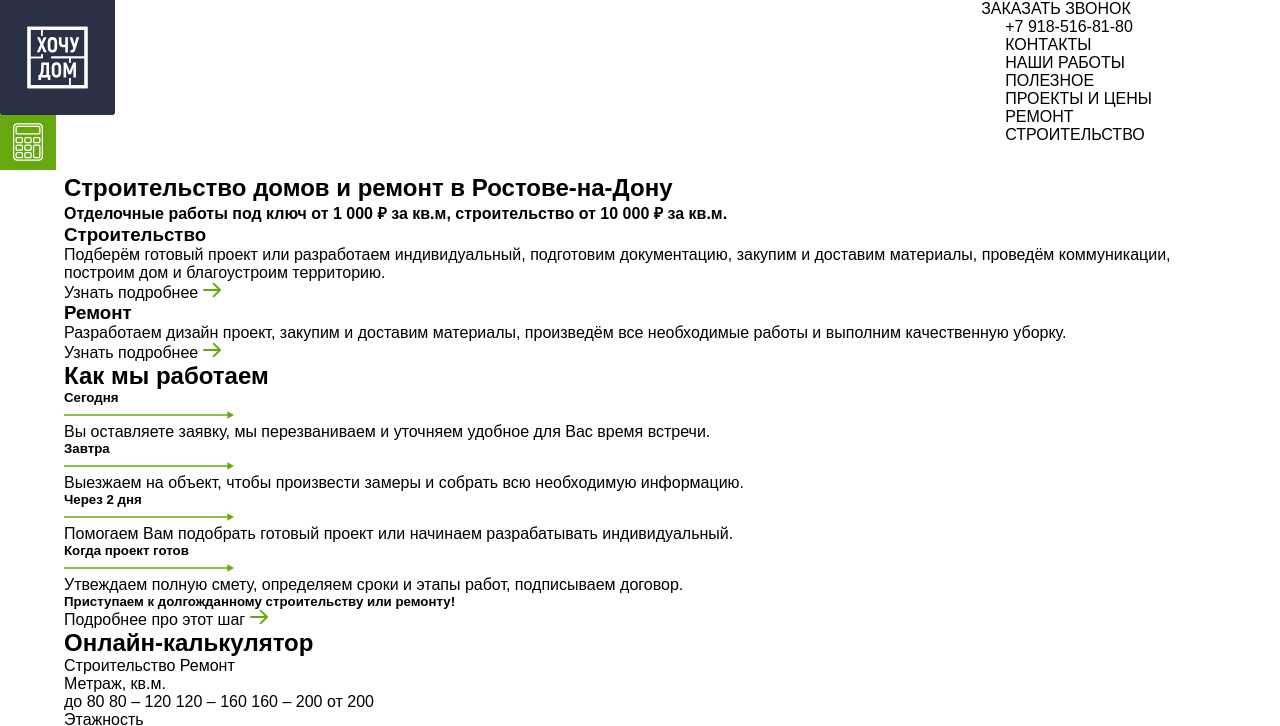
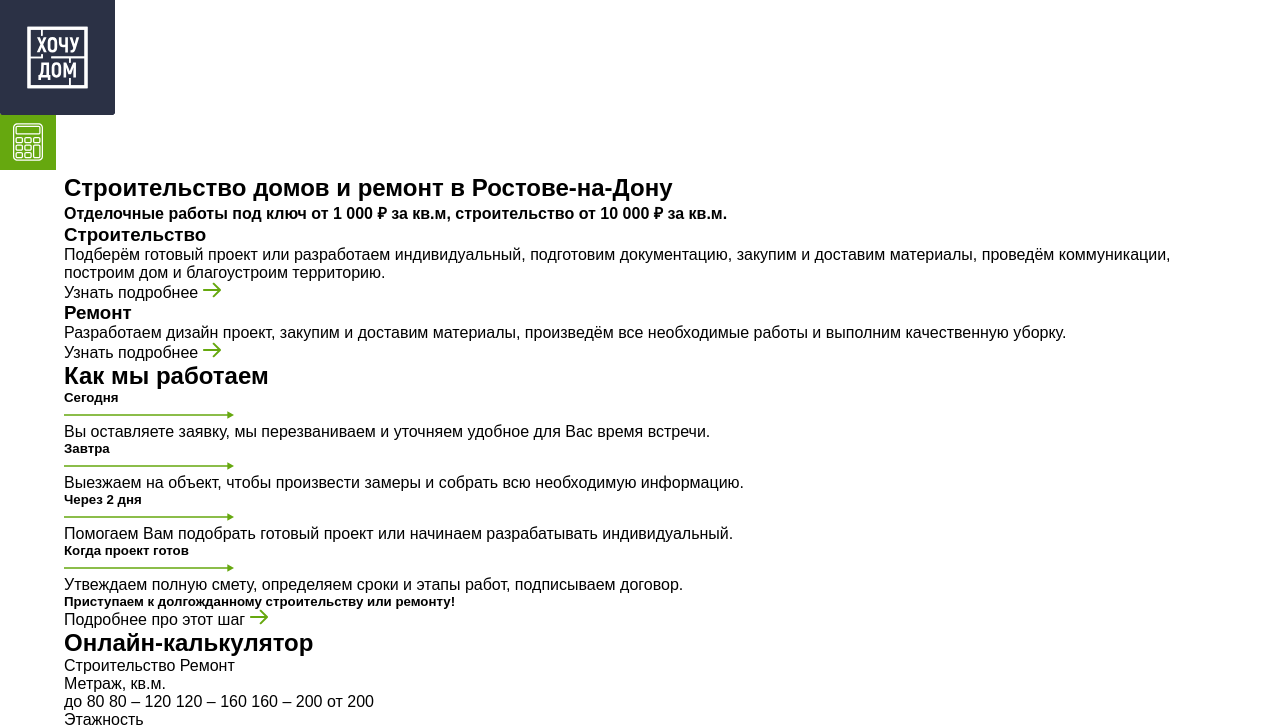
Before and after one commit to abdul35/workPractice, a plain HTML site: page MPA/index.html in a window 1280 px wide. Shown: the top 726 px of the page. Drawn offline with Linux system fonts and the light colour scheme; files whose address does not match are found by name.

Commit message:
Add files via upload

```diff
--- a/MPA/index.html
+++ b/MPA/index.html
@@ -7,7 +7,6 @@
     <link rel="stylesheet" href="style.css">
 </head>
     <body>
-
 
 
     <!-- header begin -->
@@ -69,7 +68,7 @@
 
             <!-- mobile-nav begin -->
 
-            <nav class="header__nav mobile-nav">
+            <!-- <nav class="header__nav mobile-nav">
                 <ul class="mobile-nav__list">
                     <li class="nav__item fasef">
                         <a href="#" class="nav__link">
@@ -118,7 +117,7 @@
                     </li>
 
                 </ul>
-            </nav>
+            </nav> -->
 
             <!-- mobile-nav end -->
 
```
